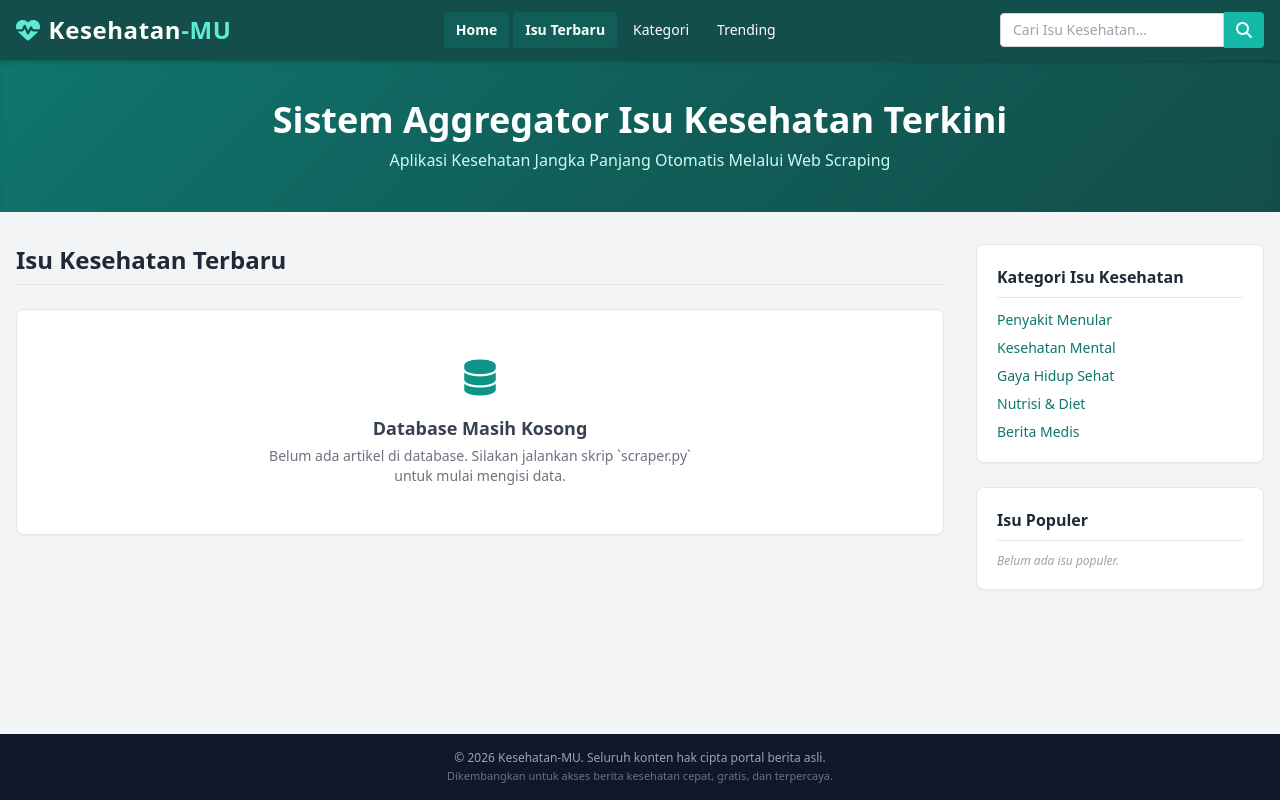
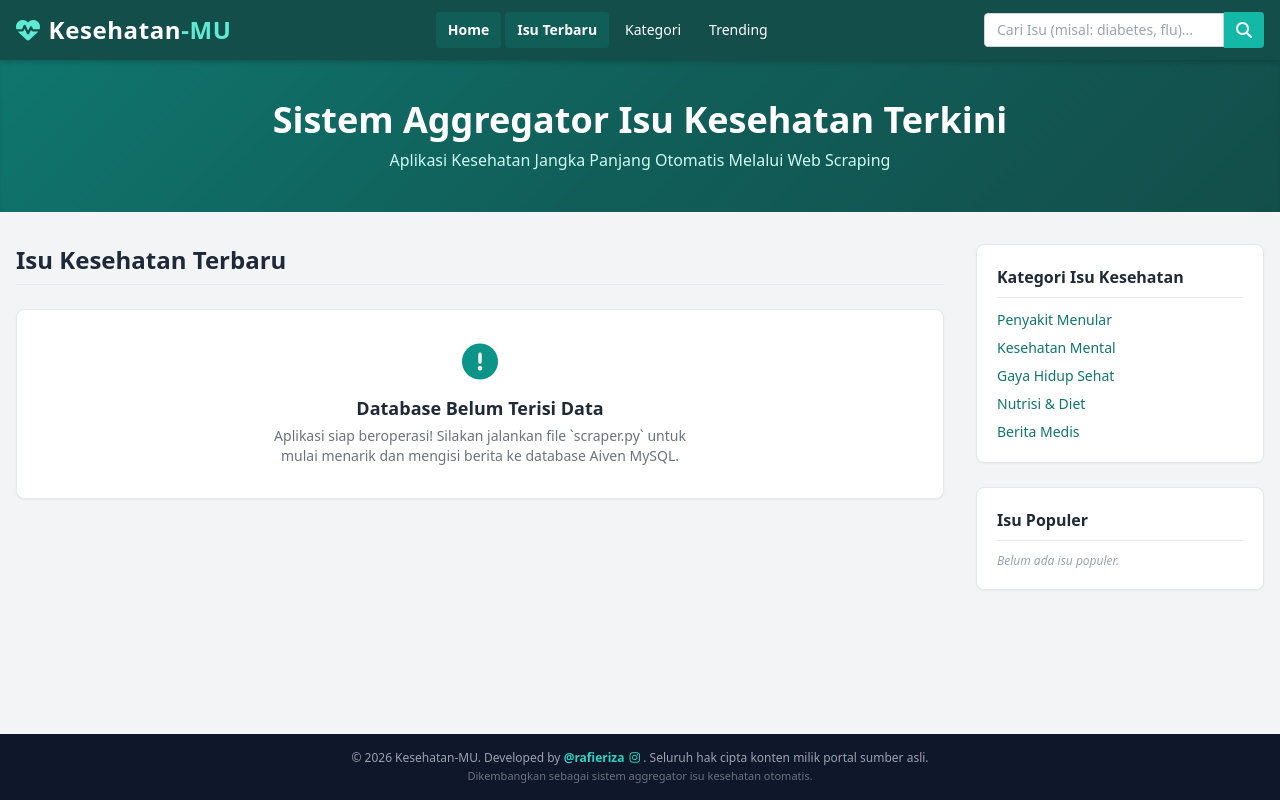
Before and after one commit to rafieriza/Kesehatan-MU, a Flask app: page / in a window 1280 px wide. Run offline with Flask 3, Linux system fonts and the light colour scheme; data that the repository does not hold is empty; some libraries are stand-ins or nearby versions.

Commit message:
Update index.html

```diff
--- a/templates/index.html
+++ b/templates/index.html
@@ -16,7 +16,7 @@
 </head>
 <body class="bg-gray-100 font-sans text-gray-800 min-h-screen flex flex-col justify-between">
 
-    <!-- 1. NAVBAR -->
+    <!-- 1. NAVBAR HEADER -->
     <header class="bg-teal-900 text-white shadow-md sticky top-0 z-50">
         <div class="max-w-7xl mx-auto px-4 py-3 flex flex-wrap items-center justify-between gap-4">
 
@@ -26,18 +26,18 @@
                 <span>Kesehatan<span class="text-teal-300">-MU</span></span>
             </a>
 
-            <!-- Menu Navigation -->
+            <!-- Navigasi Menu -->
             <nav class="hidden md:flex space-x-1 font-medium text-sm">
-                <a href="/" class="px-3 py-2 rounded {% if not active_category and sort_by != 'trending' %}bg-teal-800 text-white font-semibold{% else %}hover:bg-teal-800 transition{% endif %}">Home</a>
-                <a href="/?sort=latest" class="px-3 py-2 rounded {% if sort_by == 'latest' and not active_category %}bg-teal-800 font-semibold{% else %}hover:bg-teal-800 transition{% endif %}">Isu Terbaru</a>
+                <a href="/" class="px-3 py-2 rounded {% if not active_category and sort_by != 'trending' and not search_query %}bg-teal-800 text-white font-semibold{% else %}hover:bg-teal-800 transition{% endif %}">Home</a>
+                <a href="/?sort=latest" class="px-3 py-2 rounded {% if sort_by == 'latest' and not active_category and not search_query %}bg-teal-800 font-semibold{% else %}hover:bg-teal-800 transition{% endif %}">Isu Terbaru</a>
                 <a href="#kategori" class="px-3 py-2 rounded hover:bg-teal-800 transition">Kategori</a>
                 <a href="/?sort=trending" class="px-3 py-2 rounded {% if sort_by == 'trending' %}bg-teal-800 font-semibold{% else %}hover:bg-teal-800 transition{% endif %}">Trending</a>
             </nav>
 
-            <!-- Search Bar -->
+            <!-- Smart Search Bar -->
             <form action="/" method="GET" class="flex items-center w-full md:w-auto">
-                <input type="text" name="q" value="{{ search_query }}" placeholder="Cari Isu Kesehatan..."
-                       class="px-3 py-1.5 rounded-l text-gray-800 text-sm focus:outline-none w-full md:w-56 bg-white border border-gray-300">
+                <input type="text" name="q" value="{{ search_query }}" placeholder="Cari Isu (misal: diabetes, flu)..."
+                       class="px-3 py-1.5 rounded-l text-gray-800 text-sm focus:outline-none w-full md:w-60 bg-white border border-gray-300">
                 <button type="submit" class="bg-teal-500 hover:bg-teal-600 text-white px-3 py-1.5 rounded-r transition">
                     <i class="fa-solid fa-magnifying-glass"></i>
                 </button>
@@ -55,15 +55,17 @@
         </div>
     </section>
 
-    <!-- 3. MAIN CONTENT LAYOUT (2 KOLOM) -->
+    <!-- 3. MAIN CONTENT (2 KOLOM LAYOUT) -->
     <main class="max-w-7xl mx-auto px-4 py-8 flex-grow w-full">
         <div class="grid grid-cols-1 lg:grid-cols-4 gap-8">
 
-            <!-- KOLOM KIRI (3/4): Berita Utama -->
+            <!-- KOLOM KIRI (3/4): Grid Kartu Berita -->
             <div class="lg:col-span-3">
                 <div class="flex items-center justify-between mb-6 border-b pb-2 border-gray-200">
                     <h2 class="text-xl md:text-2xl font-bold text-gray-800">
-                        {% if active_category %}
+                        {% if search_query %}
+                            Hasil Pencarian: <span class="text-teal-700">"{{ search_query }}"</span>
+                        {% elif active_category %}
                             Kategori: <span class="text-teal-700 capitalize">{{ active_category.replace('_', ' ') }}</span>
                         {% elif sort_by == 'trending' %}
                             Isu Kesehatan Trending
@@ -72,7 +74,7 @@
                         {% endif %}
                     </h2>
                     {% if search_query or active_category or sort_by == 'trending' %}
-                        <a href="/" class="text-xs text-teal-600 hover:underline">Tampilkan Semua</a>
+                        <a href="/" class="text-xs text-teal-600 hover:underline font-semibold">Tampilkan Semua</a>
                     {% endif %}
                 </div>
 
@@ -80,9 +82,10 @@
                     <div class="grid grid-cols-1 sm:grid-cols-2 md:grid-cols-3 gap-5">
                         {% for article in articles %}
                             <div class="bg-white rounded-lg shadow border border-gray-200 overflow-hidden flex flex-col justify-between hover:shadow-lg transition">
+                                <!-- PERFORMA: Lazy Loading Gambar -->
                                 <div class="h-40 bg-teal-50 flex items-center justify-center overflow-hidden border-b border-gray-100">
                                     {% if article.image_url %}
-                                        <img src="{{ article.image_url }}" alt="{{ article.title }}" class="w-full h-full object-cover">
+                                        <img src="{{ article.image_url }}" alt="{{ article.title }}" loading="lazy" class="w-full h-full object-cover">
                                     {% else %}
                                         <i class="fa-solid fa-newspaper text-4xl text-teal-300"></i>
                                     {% endif %}
@@ -94,18 +97,21 @@
                                             {{ article.title }}
                                         </h3>
                                         <p class="text-gray-600 text-xs mb-3 line-clamp-3">
-                                            {{ article.summary if article.summary else 'Baca artikel selengkapnya langsung dari portal sumber.' }}
+                                            {{ article.summary if article.summary else 'Klik tombol di bawah untuk membaca artikel selengkapnya langsung dari portal sumber.' }}
                                         </p>
                                     </div>
 
                                     <div>
+                                        <!-- UX: Transparansi Sumber & Hak Cipta -->
                                         <div class="text-[11px] text-gray-500 mb-3 space-y-0.5">
-                                            <p><span class="font-semibold text-gray-700">Source Portal:</span> {{ article.source }}</p>
+                                            <p><span class="font-semibold text-gray-700">Source Portal:</span> <span class="bg-teal-50 text-teal-800 px-1.5 py-0.5 rounded border border-teal-200">{{ article.source }}</span></p>
                                             <p><span class="font-semibold text-gray-700">Published Date:</span> {{ article.published_at.strftime('%d %b %Y') if article.published_at else 'Terbaru' }}</p>
                                         </div>
+
+                                        <!-- REDIREKSI: Pihak Ketiga -->
                                         <a href="{{ article.url }}" target="_blank" rel="noopener noreferrer"
                                            class="block text-center bg-teal-600 hover:bg-teal-700 text-white font-medium text-xs py-2 px-3 rounded transition shadow-sm">
-                                            Baca Selengkapnya
+                                            Baca Selengkapnya <i class="fa-solid fa-arrow-up-right-from-square text-[10px] ml-1"></i>
                                         </a>
                                     </div>
                                 </div>
@@ -113,13 +119,26 @@
                         {% endfor %}
                     </div>
                 {% else %}
-                    <!-- Empty State / Belum Ada Data -->
-                    <div class="bg-white rounded-lg p-12 text-center shadow-sm border border-gray-200">
-                        <i class="fa-solid fa-database text-4xl text-teal-600 mb-4"></i>
-                        <h3 class="text-lg font-semibold text-gray-700 mb-1">Database Masih Kosong</h3>
-                        <p class="text-sm text-gray-500 max-w-md mx-auto">
-                            Belum ada artikel di database. Silakan jalankan skrip `scraper.py` untuk mulai mengisi data.
-                        </p>
+                    <!-- UX: Halaman Empty State Pintar & Ramah Saat Pencarian Kosong -->
+                    <div class="bg-white rounded-lg p-8 text-center shadow-sm border border-gray-200">
+                        <i class="fa-solid fa-circle-exclamation text-4xl text-teal-600 mb-3"></i>
+                        {% if search_query %}
+                            <h3 class="text-lg font-semibold text-gray-800 mb-1">Artikel tentang "{{ search_query }}" tidak ditemukan</h3>
+                            <p class="text-sm text-gray-500 max-w-md mx-auto mb-4">
+                                Coba periksa ejaan kata kunci kamu, atau coba cari topik kesehatan populer berikut:
+                            </p>
+                            <div class="flex flex-wrap justify-center gap-2">
+                                <a href="/?q=vaksin" class="bg-teal-50 text-teal-700 border border-teal-200 text-xs px-3 py-1 rounded-full hover:bg-teal-100">Vaksin</a>
+                                <a href="/?q=diabetes" class="bg-teal-50 text-teal-700 border border-teal-200 text-xs px-3 py-1 rounded-full hover:bg-teal-100">Diabetes</a>
+                                <a href="/?q=dbd" class="bg-teal-50 text-teal-700 border border-teal-200 text-xs px-3 py-1 rounded-full hover:bg-teal-100">DBD</a>
+                                <a href="/?q=mental" class="bg-teal-50 text-teal-700 border border-teal-200 text-xs px-3 py-1 rounded-full hover:bg-teal-100">Kesehatan Mental</a>
+                            </div>
+                        {% else %}
+                            <h3 class="text-lg font-semibold text-gray-800 mb-1">Database Belum Terisi Data</h3>
+                            <p class="text-sm text-gray-500 max-w-md mx-auto">
+                                Aplikasi siap beroperasi! Silakan jalankan file `scraper.py` untuk mulai menarik dan mengisi berita ke database Aiven MySQL.
+                            </p>
+                        {% endif %}
                     </div>
                 {% endif %}
             </div>
@@ -146,7 +165,7 @@
                             {% for item in trending_articles %}
                                 <li class="flex items-start space-x-3">
                                     <span class="text-teal-600 font-extrabold text-lg leading-none">{{ loop.index }}</span>
-                                    <a href="{{ item.url }}" target="_blank" class="text-gray-700 hover:text-teal-700 text-xs font-semibold hover:underline line-clamp-2">
+                                    <a href="{{ item.url }}" target="_blank" rel="noopener noreferrer" class="text-gray-700 hover:text-teal-700 text-xs font-semibold hover:underline line-clamp-2">
                                         {{ item.title }}
                                     </a>
                                 </li>
@@ -163,8 +182,13 @@
 
     <!-- 4. FOOTER -->
     <footer class="bg-slate-900 text-gray-400 py-4 px-4 text-center text-xs mt-auto">
-        <p>&copy; 2026 Kesehatan-MU. Seluruh konten hak cipta portal berita asli.</p>
-        <p class="text-[11px] text-gray-500 mt-0.5">Dikembangkan untuk akses berita kesehatan cepat, gratis, dan terpercaya.</p>
+        <p>&copy; 2026 Kesehatan-MU. Developed by
+            <a href="https://instagram.com/rafieriza_" target="_blank" rel="noopener noreferrer" class="text-teal-400 hover:text-teal-300 font-semibold hover:underline">
+                @rafieriza <i class="fa-brands fa-instagram text-xs ml-0.5"></i>
+            </a>.
+            Seluruh hak cipta konten milik portal sumber asli.
+        </p>
+        <p class="text-[11px] text-gray-500 mt-0.5">Dikembangkan sebagai sistem aggregator isu kesehatan otomatis.</p>
     </footer>
 
 </body>
```
